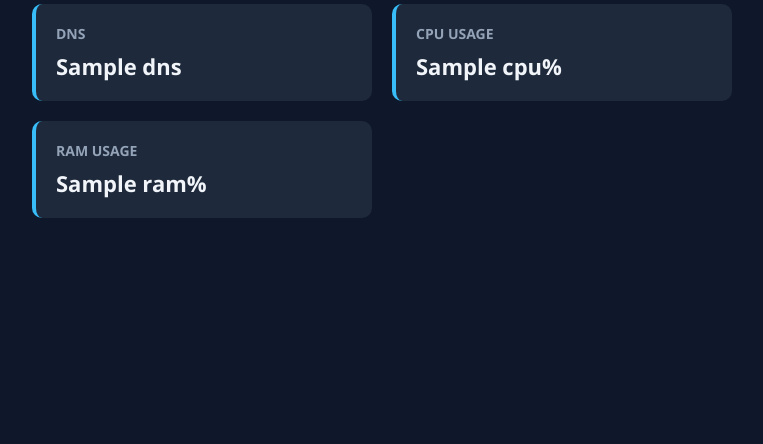
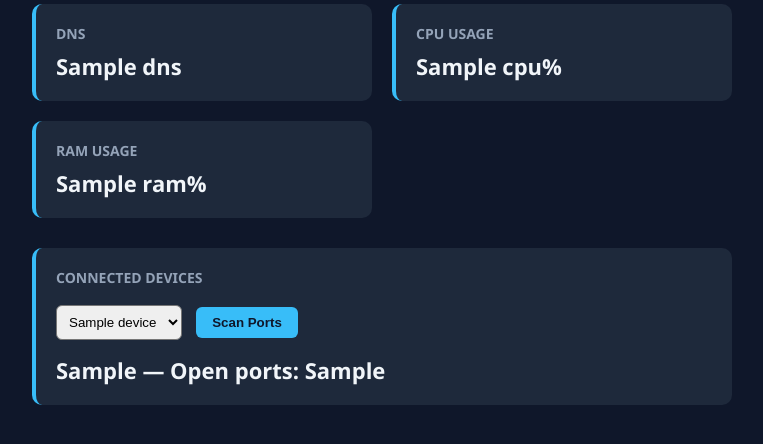
Before and after one commit to arpitasen060605/Networking-Cybersecurity-Journey-, a Flask app: template templates/dashboard.html in a window 1280 px wide. Shown: the part 247-691 px from the top of the page, without its empty margins (258-1021 px from the left). Run offline with Flask 3, Linux system fonts and the light colour scheme; the template is opened without the code that fills it: most values are stand-ins (such as "Sample title", 1, 10 or a date in 2020); parts of the project's set-up code (start-up, migrations or seed data) failed here and were passed over.

Commit message:
Added interactive device selector and Port scan

```diff
--- a/app.py
+++ b/app.py
@@ -1,8 +1,8 @@
-from flask import Flask, render_template
-from network_dashboard import get_local_ip, get_gateway, get_dns, get_cpu_usage, get_ram_usage
+from flask import Flask, render_template, render_template, request
+from network_dashboard import (get_local_ip, get_gateway, get_dns, get_cpu_usage, get_ram_usage, get_network_prefix, get_connected_devices, get_open_ports)
 app= Flask(__name__)
 
-@app.route("/")
+@app.route("/", methods=["GET", "POST"])
 def home():
     local_ip= get_local_ip()
     gateway= get_gateway()
@@ -10,11 +10,25 @@ def home():
     cpu= get_cpu_usage()
     ram= get_ram_usage()
 
+    network_prefix= get_network_prefix(local_ip)
+    devices= get_connected_devices(network_prefix)
+
+    open_ports= None
+    selected_device= None
+    if request.method== "POST":
+       selected_device= request.form.get("device")
+       if selected_device:
+          open_ports= get_open_ports(selected_device)
+
     return render_template("dashboard.html",
      local_ip= local_ip,
      gateway=gateway,
      dns=dns,
      cpu=cpu,
-     ram=ram)
+     ram=ram,
+    devices= devices,
+    open_ports=open_ports,
+    selected_device= selected_device
+    )
 if __name__=="__main__":
     app.run(debug=True)
--- a/templates/dashboard.html
+++ b/templates/dashboard.html
@@ -69,5 +69,31 @@
           <p>{{ram}}%</p>
         </div>
     </div>
+    <div class="dashboard" style="margin-top: 30px; grid-template-columns: 1fr;">
+    <div class="card">
+        <h3>Connected Devices</h3>
+        <form method="POST">
+            <select name="device" style="padding: 8px; border-radius: 6px; margin-top: 10px;">
+                {% for device in devices %}
+                    <option value="{{ device }}">{{ device }}</option>
+                {% endfor %}
+            </select>
+            <button type="submit" style="padding: 8px 16px; margin-left: 10px; border-radius: 6px; border: none; background-color: #38bdf8; color: #0f172a; font-weight: bold; cursor: pointer;">
+                Scan Ports
+            </button>
+        </form>
+
+        {% if selected_device %}
+            <p style="margin-top: 15px;">
+                <strong>{{ selected_device }}</strong> —
+                {% if open_ports %}
+                    Open ports: {{ open_ports }}
+                {% else %}
+                    No open ports found.
+                {% endif %}
+            </p>
+        {% endif %}
+    </div>
+</div>
 </body>
 </html>
```
